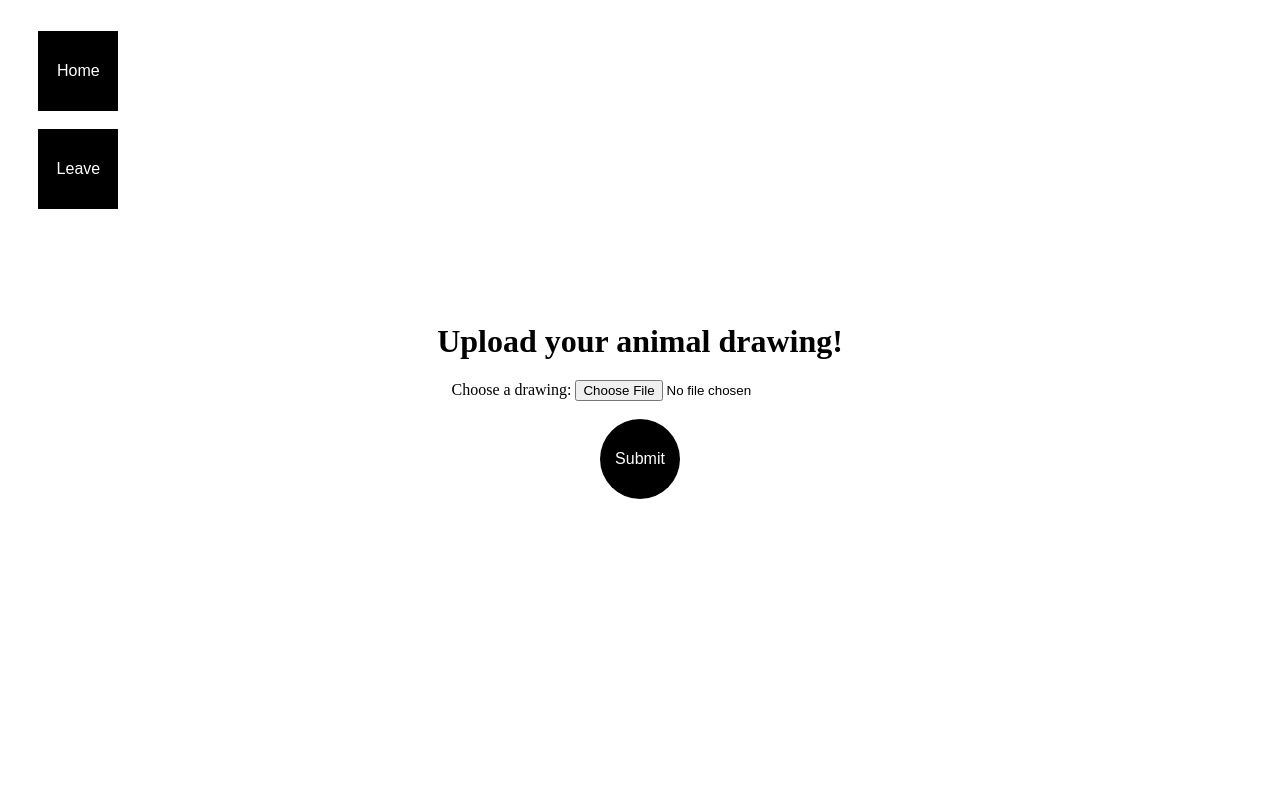
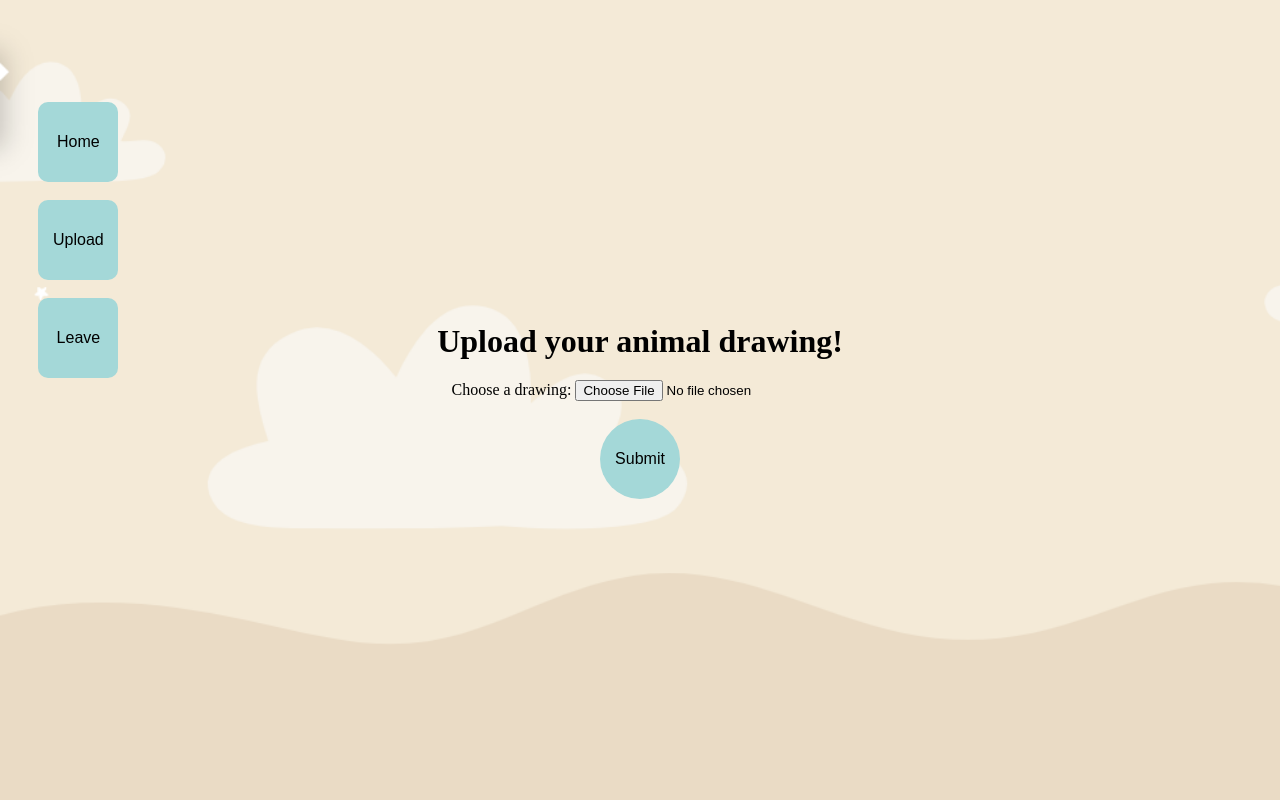
Before and after one commit to aisven/drawing2story-ui, a Flask app: page /upload in a window 1280 px wide. Run offline with Flask 3, Linux system fonts and the light colour scheme.

Commit message:
Improve UI

```diff
--- a/drawing2story_ui/app.py
+++ b/drawing2story_ui/app.py
@@ -17,7 +17,7 @@ def welcome():
     return render_template("welcome.html")
 
 
-@app.route("/leave", methods=["POST", "GET"])
+@app.route("/leave", methods=["GET"])
 def leave():
     return render_template("leave.html")
 
--- a/drawing2story_ui/static/style.css
+++ b/drawing2story_ui/static/style.css
@@ -9,6 +9,10 @@ body {
     margin: 0;
     background-color: #ffffff; /* Set default background color to white */
     color: #000000; /* Set default text color to black */
+
+    background-image: url("media/bg.png");
+    background-size: cover; /* Adjusts the image size to cover the entire body */
+    background-repeat: no-repeat; /* Ensures the image doesn't repeat */
 }
 
 .dark-mode {
@@ -38,8 +42,8 @@ button {
     font-size: 16px;
     border: none;
     border-radius: 50%;
-    background-color: #000000; /* Set to black */
-    color: #ffffff;
+    background-color: #a4d8d8; /* Set to light blue */
+    color: #000000; /* Set text color to black */
     cursor: pointer;
     text-align: center; /* Center the text horizontally */
     padding: 0; /* Remove padding to keep the button compact */
@@ -51,3 +55,31 @@ button {
     top: 50%;
     transform: translateY(-50%);
 }
+
+#progress-circle {
+    width: 100px;
+    height: 100px;
+    border-radius: 50%;
+    background-color: #f5f5f5;
+    border: 2px solid #ccc;
+    position: relative;
+}
+
+.progress-bar {
+    position: absolute;
+    top: 0;
+    left: 0;
+    width: 0%;
+    height: 100%;
+    background-color: #337ab7;
+    border-radius: inherit;
+}
+
+#drawingContainer {
+    text-align: center;
+}
+
+#drawingContainer img {
+    max-width: 80%; /* Ensure the image doesn't overflow its container */
+    max-height: 80%; /* Ensure the image doesn't overflow its container */
+}
--- a/drawing2story_ui/templates/buttons.html
+++ b/drawing2story_ui/templates/buttons.html
@@ -1,9 +1,13 @@
-<div style="position: fixed; left: 3%; top: 15%; transform: translateY(-50%);">
+<div style="position: fixed; left: 3%; top: 30%; transform: translateY(-50%);">
     <form id="homeForm" method="GET" action="{{ url_for('start') }}">
-        <button type="submit" style="border-radius: 0;">Home</button>
+        <button type="submit" style="border-radius: 10px;">Home</button>
+    </form>
+    <br>
+    <form id="uploadForm" method="GET" action="{{ url_for('upload') }}">
+        <button type="submit" style="border-radius: 10px;">Upload</button>
     </form>
     <br>
     <form id="endForm" method="GET" action="{{ url_for('leave') }}">
-        <button type="submit" style="border-radius: 0;">Leave</button>
+        <button type="submit" style="border-radius: 10px;">Leave</button>
     </form>
 </div>
--- a/drawing2story_ui/utils.py
+++ b/drawing2story_ui/utils.py
@@ -56,7 +56,8 @@ def animal_detection(image_data):
     animal_classes = ["fox", "owl", "spider", "cow", "elephant"]
     # randomly select an animal class from the list
     animal_class = random.choice(animal_classes)
-
+    numbers_of_animals = 3
+    animal_class = "elephant"
     return numbers_of_animals, animal_class
 
 
```
Also changed, not shown: drawing2story_ui/templates/confirmation.html (+42 -11 lines), drawing2story_ui/templates/transcription.html (+9 -1 lines), drawing2story_ui/static/media/bg.png (added), 2 other files.
